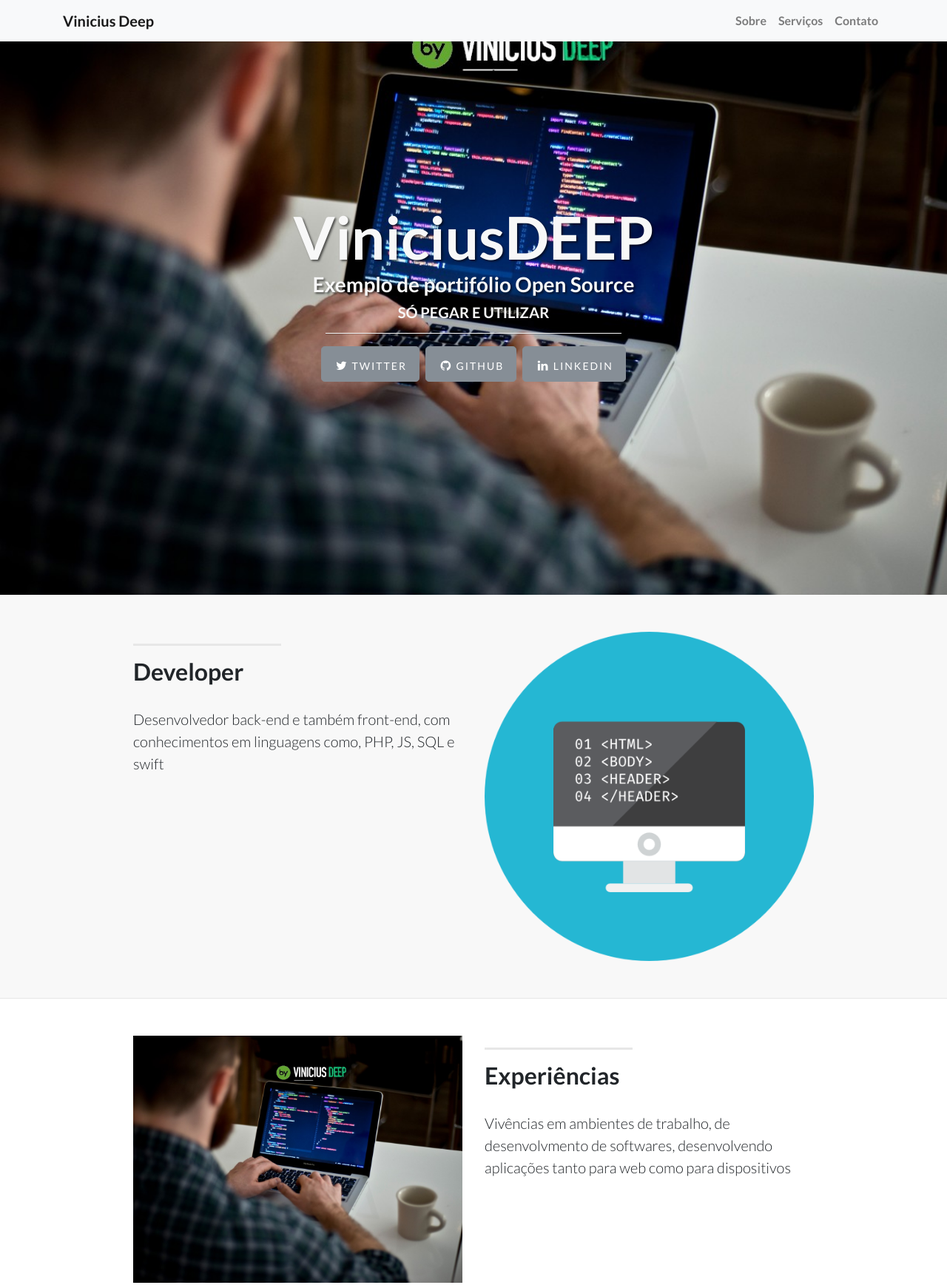
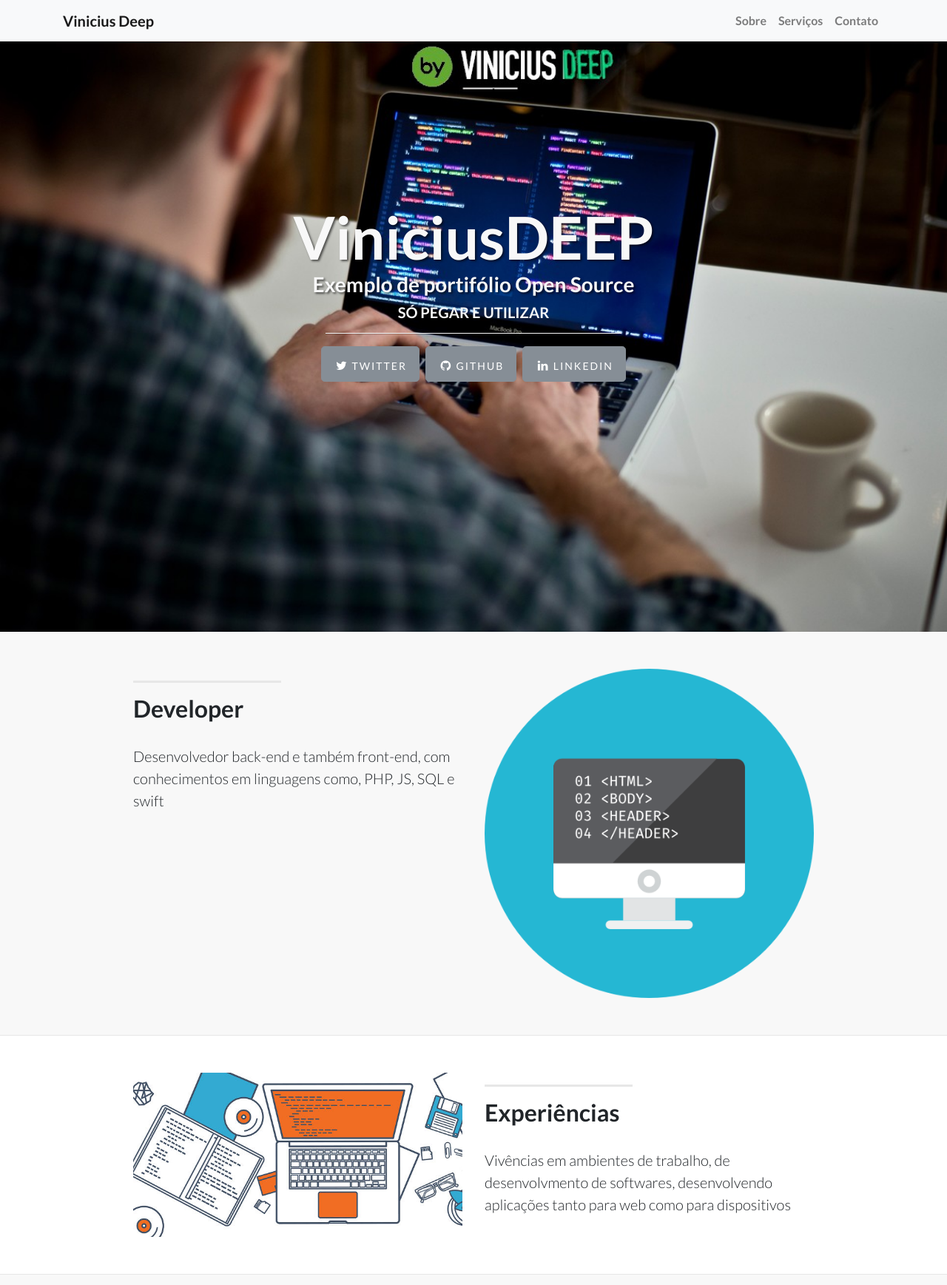
Before and after one commit to ViniciusDeep/Templates-to-portif-lio, a website: page index.html in a window 1280 px wide. Shown: the top 1737 px of the page at 74% size. Drawn offline with Linux system fonts and the light colour scheme.

Commit message:
Alter content and coment from HTML and CSS3

```diff
--- a/css/landing-page.css
+++ b/css/portifolio.css
@@ -1,28 +1,38 @@
 /*!
- * Start Bootstrap - Landing Page (https://startbootstrap.com/template-overviews/landing-page)
+ * Vinicius Deep  (https://github.com/ViniciusDeep)
  * Copyright 2013-2017 Start Bootstrap
- * Licensed under MIT (https://github.com/BlackrockDigital/startbootstrap-landing-page/blob/master/LICENSE)
  */
 
+
+/*!
+Responsive design
+ */
 body, html {
   width: 100%;
   height: 100%;
 }
 
+
+/*!
+Size e configuration to header
+ */
+.intro-header {
+  padding-top: 50px;
+  padding-bottom: 100px;
+  text-align: center;
+  color: #f8f8f8; /* text color */
+  background: url(../img/dog.jpg) no-repeat center center;
+  background-size: cover;
+}
+
+/*!
+Fonts
+ */
+
 body, h1, h2, h3, h4, h5, h6 {
   font-family: "Lato", "Helvetica Neue", Helvetica, Arial, sans-serif;
   font-weight: 700;
 }
-
-.intro-header {
-  padding-top: 50px;
-  padding-bottom: 50px;
-  text-align: center;
-  color: #f8f8f8;
-  background: url(../img/dog.jpg) no-repeat center center;
-  background-size: cover;
-}
-
 .intro-message {
   position: relative;
   padding-top: 20%;
--- a/index.html
+++ b/index.html
@@ -18,7 +18,10 @@
     <link href="https://fonts.googleapis.com/css?family=Lato:300,400,700,300italic,400italic,700italic" rel="stylesheet" type="text/css">
 
     <!-- Custom styles -->
-    <link href="css/landing-page.css" rel="stylesheet">
+    <link href="css/portifolio.css" rel="stylesheet">
+
+    <!--  Icon -->
+    <link rel="fluid-icon" href="img/icon" title="GitHub">
 
   </head>
 
@@ -111,7 +114,7 @@
             <p class="lead"> Vivências em ambientes de trabalho, de desenvolvmento de softwares, desenvolvendo aplicações tanto para web como para dispositivos  </p>
           </div>
           <div class="col-lg-5 ml-auto order-lg-1">
-            <img class="img-fluid" src="img/dog.jpg" alt="">
+            <img class="img-fluid" src="img/programmingworkspace.jpg" alt="">
           </div>
         </div>
 
```
Also changed, not shown: img/banner-bg.jpg (deleted), img/icon.png (added), img/intro-bg.jpg (deleted), img/ipad.png (deleted), img/programmingworkspace.jpg (added), 2 other files.
